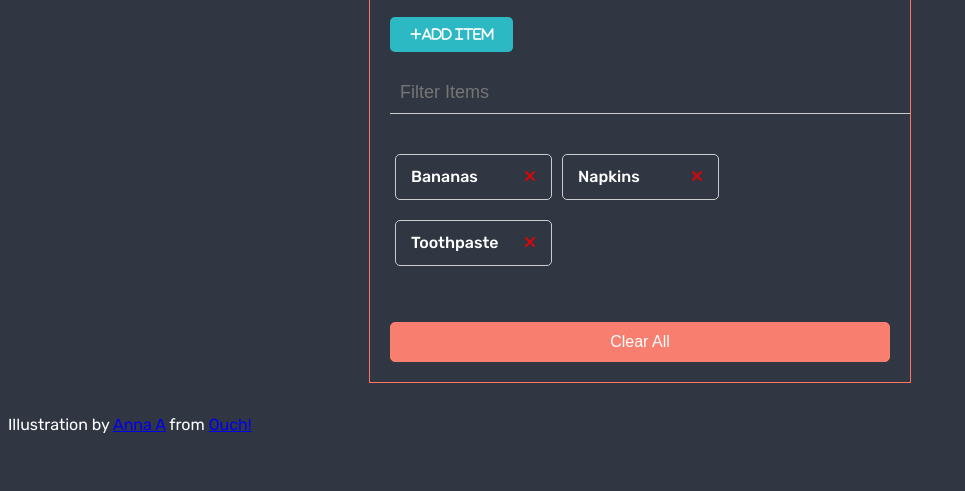
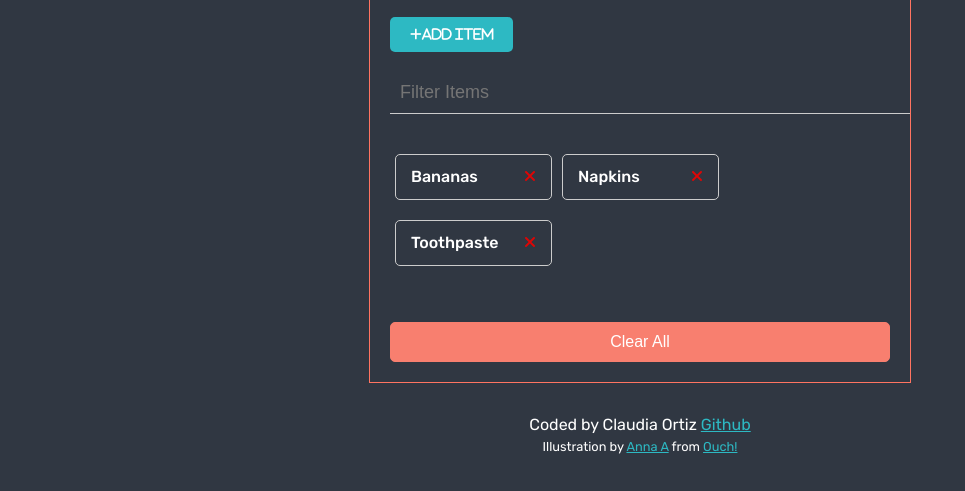
Before and after one commit to Claudia118/shopping-list, a plain HTML site: page index.html in a window 1280 px wide. Shown: the part 267-758 px from the top of the page, without its empty margins (0-965 px from the left). Drawn offline with Linux system fonts and the light colour scheme.

Commit message:
Edit Footer

```diff
--- a/index.html
+++ b/index.html
@@ -70,9 +70,24 @@
       <button id="clear" class="clear-btn">Clear All</button>
     </div>
 
-    Illustration by
-    <a href="https://icons8.com/illustrations/author/eEbrZFlkyZbD">Anna A</a>
-    from <a href="https://icons8.com/illustrations">Ouch!</a>
+    <footer>
+      <div class="footer-social">
+        Coded by Claudia Ortiz
+        <a href="https://github.com/Claudia118/shopping-list" target="_blank"
+          >Github</a
+        >
+      </div>
+      <div class="footer-illustrations">
+        Illustration by
+        <a
+          href="https://icons8.com/illustrations/author/eEbrZFlkyZbD"
+          target="_blank"
+          >Anna A</a
+        >
+        from
+        <a href="https://icons8.com/illustrations" target="_blank">Ouch!</a>
+      </div>
+    </footer>
 
     <script src="script.js"></script>
   </body>
--- a/style.css
+++ b/style.css
@@ -32,6 +32,14 @@ header h1 {
 
 img {
   width: 40%;
+}
+a {
+  color: var(--green-color);
+}
+
+footer {
+  margin-top: 30px;
+  text-align: center;
 }
 
 .container {
@@ -123,8 +131,24 @@ img {
   border: 1px solid var(--orange-color-hover);
 }
 
+.footer-socials {
+  font-size: 1rem;
+}
+
+.footer-illustrations {
+  font-size: 0.8rem;
+}
+
 @media (max-width: 500px) {
   .items li {
     width: 100%;
   }
+
+  .footer-socials {
+    font-size: 0.8rem;
+  }
+
+  .footer-illustrations {
+    font-size: 0.7rem;
+  }
 }
```
